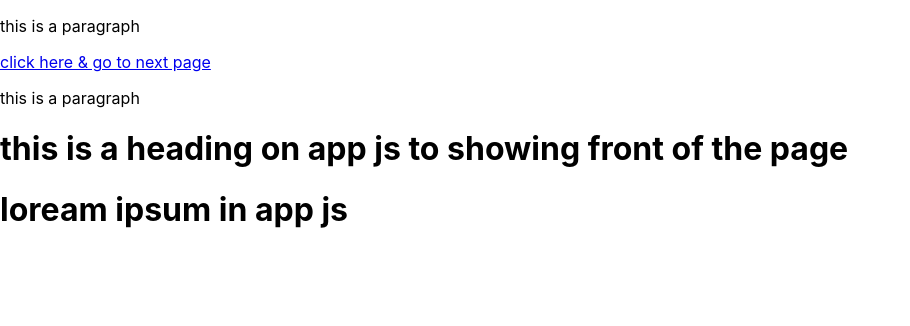
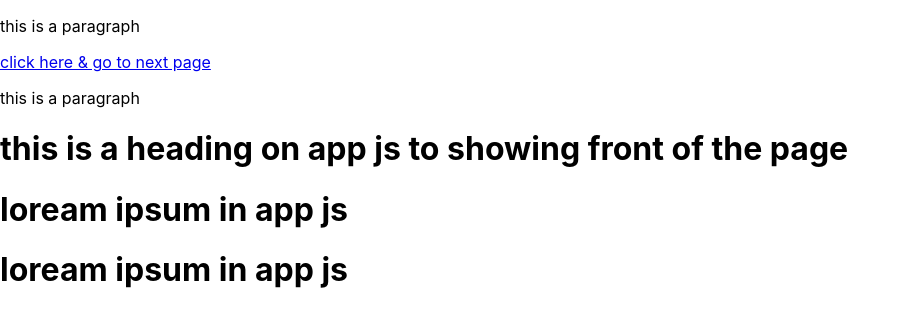
Before and after one commit to moolraaj/another-deployment-site, a React (Create React App) app: page / in a window 1280 px wide. Shown: the top 326 px of the page, without its empty margins (0-910 px from the left). Built offline with nearby package versions, Linux system fonts and the light colour scheme.

Commit message:
changes into main branch

```diff
--- a/src/App.js
+++ b/src/App.js
@@ -8,7 +8,10 @@ function App() {
     <a href="https://www.youtube.com/watch?v=Cdg2FGDMglk&list=PLu0W_9lII9agwhy658ZPA0MTStKUJTWPi&index=3">click here & go to next page</a>
     <p>this is a paragraph</p>
     <h1>this is a heading on app js to showing front of the page</h1>
+
     <h1>loream ipsum in app js</h1>
+    <h1>loream ipsum in app js</h1>
+
     </>
   );
 }
```
